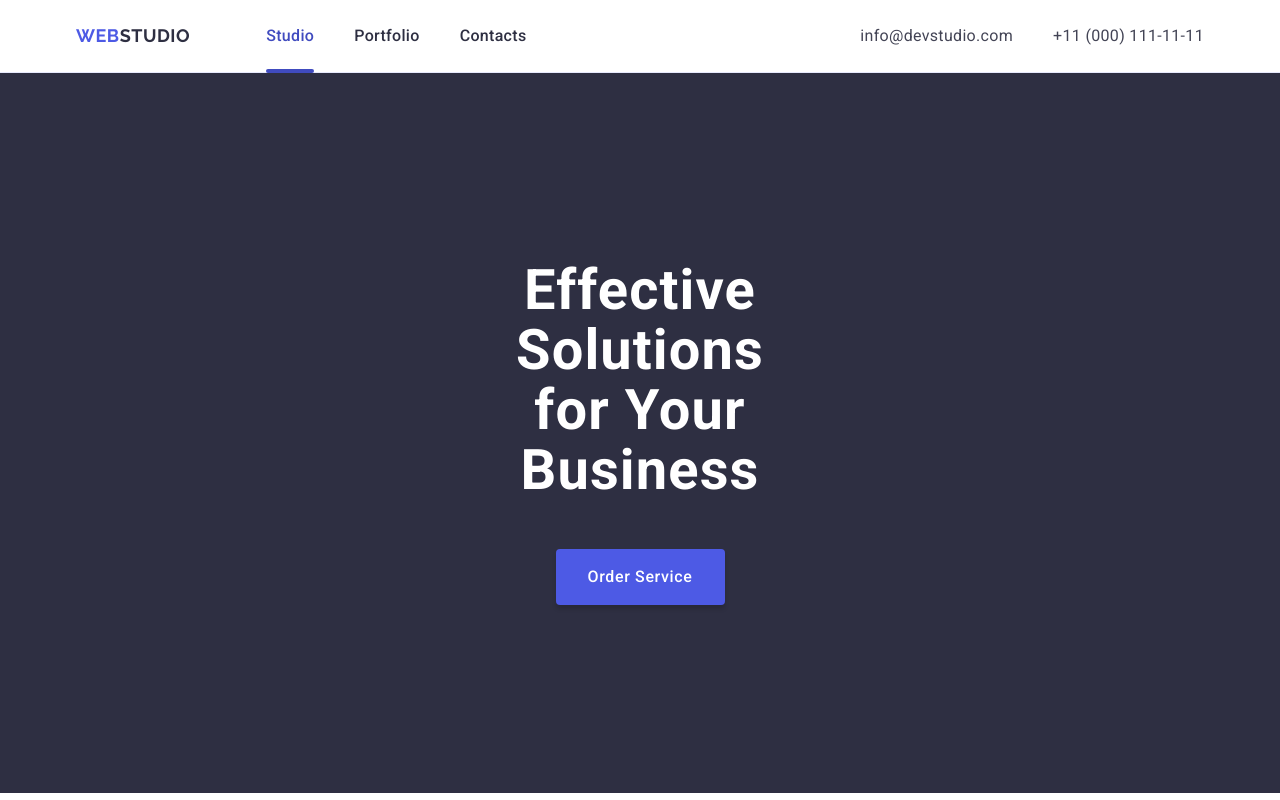
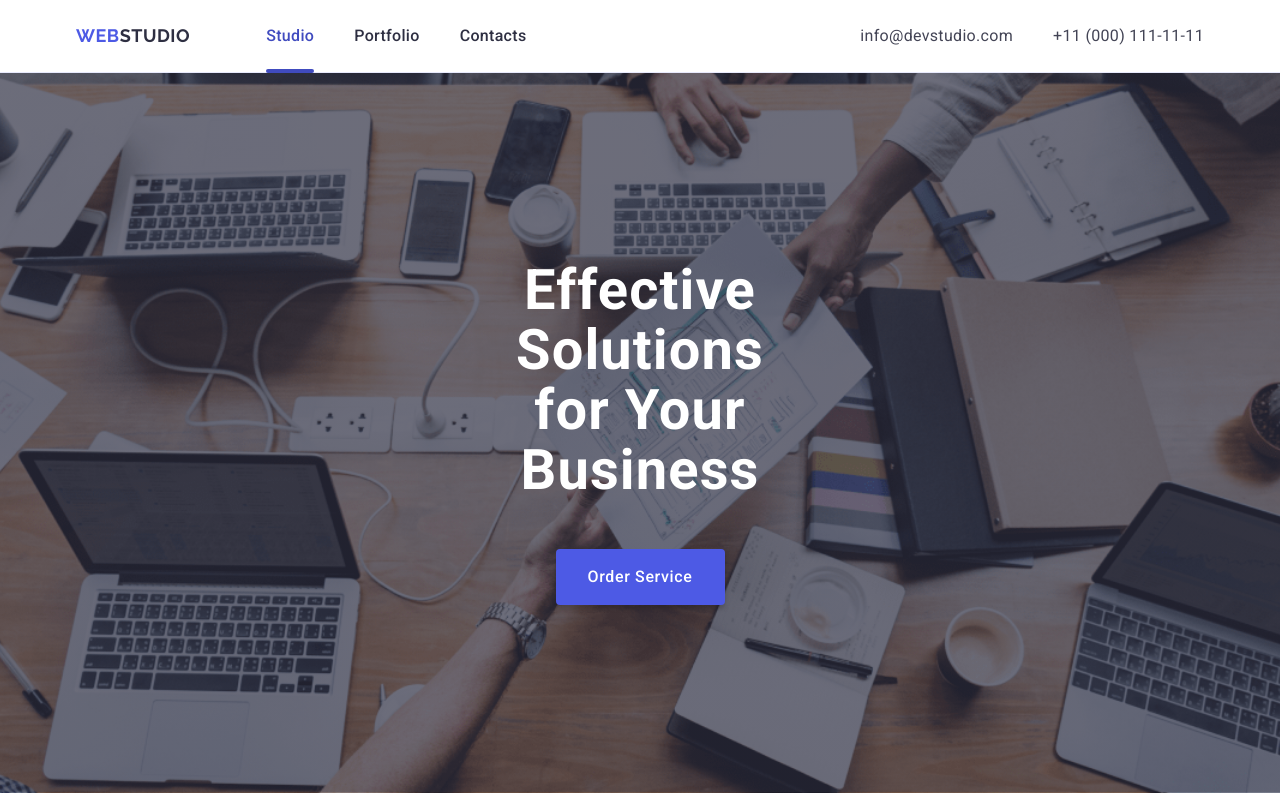
Before and after one commit to L-o-c-K/goit-markup-hw-04, a plain HTML site: page index.html in a window 1280 px wide. Shown: the top 800 px of the page. Drawn offline with nearby package versions, Linux system fonts and the light colour scheme; the site is published under a folder, as on GitHub Pages, so addresses that start at the root find nothing.

Commit message:
styles file

```diff
--- a/css/styles.css
+++ b/css/styles.css
@@ -169,7 +169,7 @@ body {
     background-color: #2e2f42;
     background-image: linear-gradient(rgba(46, 47, 66, 0.7),
       rgba(46, 47, 66, 0.7)),
-    url(/images/people-office-min.png);
+    url(../images/people-office-min.png);
     background-repeat: no-repeat;
     background-position: center;
     background-size: cover;
```
